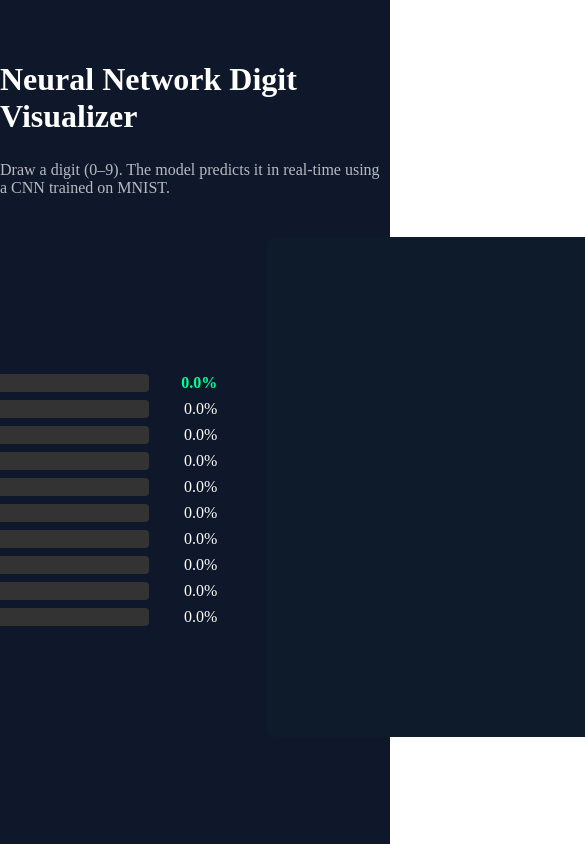
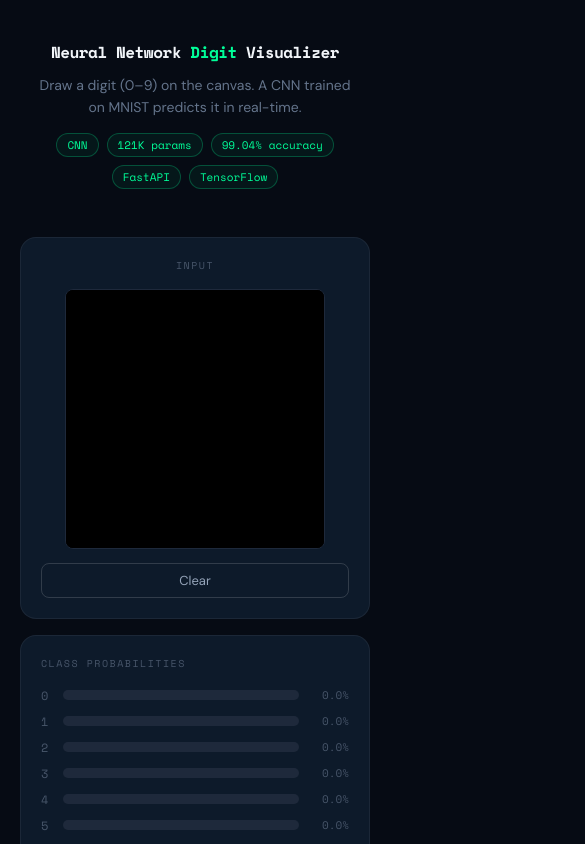
Before and after one commit to Aditya-Ingale/neural-network-digit-visualizer, a React app in the folder frontend/: page / in a window 390 px wide. Shown: the top 844 px of the page, 585 px wide, since content can reach past the window. Built offline with nearby package versions, Linux system fonts and the light colour scheme; the HTML template or start-up script is replaced by a standard one.

Commit message:
feat: responsive dashboard UI with real-time CNN visualization

```diff
--- /dev/null
+++ b/frontend/src/App.css
@@ -0,0 +1,294 @@
+@import url('https://fonts.googleapis.com/css2?family=Space+Mono:wght@400;700&family=DM+Sans:wght@300;400;500&display=swap');
+
+*, *::before, *::after {
+  box-sizing: border-box;
+  margin: 0;
+  padding: 0;
+}
+
+html, body, #root {
+  margin: 0;
+  padding: 0;
+  min-height: 100%;
+  background: #060b14;
+}
+
+.app {
+  background: #060b14;
+  min-height: 100vh;
+  color: #e2e8f0;
+  font-family: 'DM Sans', sans-serif;
+  display: flex;
+  flex-direction: column;
+  align-items: center;
+  padding: 40px 20px 60px;
+  overflow-x: hidden;
+  width: 100%;
+}
+
+.app-header {
+  text-align: center;
+  margin-bottom: 48px;
+  max-width: 700px;
+  width: 100%;
+  padding: 0 16px;
+}
+
+.app-title {
+  font-family: 'Space Mono', monospace;
+  font-size: clamp(16px, 4vw, 30px);
+  font-weight: 700;
+  letter-spacing: -0.5px;
+  color: #f1f5f9;
+  margin-bottom: 10px;
+  word-break: break-word;
+}
+
+.app-title span {
+  color: #00ff99;
+}
+
+.app-subtitle {
+  font-size: 14px;
+  color: #64748b;
+  line-height: 1.6;
+}
+
+.app-meta {
+  display: flex;
+  justify-content: center;
+  flex-wrap: wrap;
+  gap: 8px;
+  margin-top: 14px;
+}
+
+.meta-tag {
+  font-family: 'Space Mono', monospace;
+  font-size: 11px;
+  color: #00ff99;
+  border: 1px solid rgba(0, 255, 153, 0.25);
+  padding: 3px 10px;
+  border-radius: 20px;
+  background: rgba(0, 255, 153, 0.05);
+}
+
+/* ===== DASHBOARD GRID ===== */
+.dashboard {
+  display: grid;
+  width: 100%;
+  max-width: 1400px;
+  gap: 16px;
+  min-width: 0;
+  grid-template-columns: 1fr;
+  align-items: start;
+}
+
+@media (min-width: 768px) {
+  .dashboard {
+    grid-template-columns: repeat(2, 1fr);
+    gap: 16px;
+  }
+}
+
+@media (min-width: 1200px) {
+  .dashboard {
+    /* 280 + 290 + 400 + 200 = 1170 + 60 gaps = 1230px */
+    grid-template-columns: 280px 290px 400px 200px;
+    gap: 20px;
+    align-items: center;
+    justify-content: center;
+  }
+}
+
+/* ===== PANEL CARDS ===== */
+.panel {
+  background: #0d1a2a;
+  border: 1px solid rgba(255, 255, 255, 0.06);
+  border-radius: 16px;
+  padding: 20px;
+  display: flex;
+  flex-direction: column;
+  align-items: stretch;
+  min-width: 0;
+  width: 100%;
+}
+
+.panel-label {
+  font-family: 'Space Mono', monospace;
+  font-size: 10px;
+  letter-spacing: 1.5px;
+  text-transform: uppercase;
+  color: #475569;
+  margin-bottom: 16px;
+}
+
+/* ===== CANVAS PANEL ===== */
+.canvas-panel {
+  align-items: center;
+}
+
+.canvas-panel canvas {
+  border-radius: 8px;
+  display: block;
+  width: 100% !important;
+  max-width: 260px;
+  height: auto !important;
+}
+
+.clear-btn {
+  margin-top: 14px;
+  background: transparent;
+  border: 1px solid rgba(255, 255, 255, 0.15);
+  color: #94a3b8;
+  font-family: 'DM Sans', sans-serif;
+  font-size: 13px;
+  padding: 8px 24px;
+  border-radius: 8px;
+  cursor: pointer;
+  transition: all 0.2s;
+  width: 100%;
+}
+
+.clear-btn:hover {
+  border-color: rgba(0, 255, 153, 0.4);
+  color: #00ff99;
+  background: rgba(0, 255, 153, 0.04);
+}
+
+/* ===== PROBABILITY BARS ===== */
+.prob-row {
+  display: flex;
+  align-items: center;
+  margin-bottom: 9px;
+  width: 100%;
+  gap: 8px;
+}
+
+.prob-digit {
+  width: 14px;
+  flex-shrink: 0;
+  font-family: 'Space Mono', monospace;
+  font-size: 12px;
+  color: #475569;
+  font-weight: 400;
+}
+
+.prob-digit.active {
+  color: #00ff99;
+  font-weight: 700;
+}
+
+.prob-bar-track {
+  flex: 1;
+  min-width: 0;
+  height: 10px;
+  background: #1e293b;
+  border-radius: 5px;
+  overflow: hidden;
+}
+
+.prob-bar-fill {
+  height: 100%;
+  background: #2d4a3e;
+  border-radius: 5px;
+  transition: width 0.15s ease-out;
+}
+
+.prob-bar-fill.active {
+  background: #00ff99;
+  box-shadow: 0 0 8px rgba(0, 255, 153, 0.5);
+}
+
+.prob-pct {
+  width: 42px;
+  flex-shrink: 0;
+  text-align: right;
+  font-family: 'Space Mono', monospace;
+  font-size: 11px;
+  color: #475569;
+  font-weight: 400;
+}
+
+.prob-pct.active {
+  color: #00ff99;
+  font-weight: 700;
+}
+
+/* ===== NEURAL NETWORK PANEL ===== */
+.netviz-panel {
+  align-items: center;
+}
+
+.netviz-panel canvas {
+  width: 100% !important;
+  height: auto !important;
+  display: block;
+  border-radius: 8px;
+}
+
+/* ===== DECISION PANEL ===== */
+.decision-panel {
+  align-items: center;
+  text-align: center;
+}
+
+.decision-digit {
+  font-family: 'Space Mono', monospace;
+  font-size: 80px;
+  font-weight: 700;
+  color: #00ff99;
+  line-height: 1;
+  text-shadow: 0 0 30px rgba(0, 255, 153, 0.4);
+  margin: 12px 0 20px;
+  min-height: 80px;
+  display: flex;
+  align-items: center;
+  justify-content: center;
+}
+
+.confidence-label {
+  font-size: 10px;
+  color: #475569;
+  letter-spacing: 1.5px;
+  text-transform: uppercase;
+  font-family: 'Space Mono', monospace;
+  margin-bottom: 6px;
+}
+
+.confidence-value {
+  font-family: 'Space Mono', monospace;
+  font-size: 24px;
+  font-weight: 700;
+  color: #f1f5f9;
+}
+
+.confidence-bar-track {
+  width: 100%;
+  height: 4px;
+  background: #1e293b;
+  border-radius: 2px;
+  margin-top: 12px;
+  overflow: hidden;
+}
+
+.confidence-bar-fill {
+  height: 100%;
+  background: #00ff99;
+  border-radius: 2px;
+  transition: width 0.3s ease;
+}
+
+.low-confidence-warning {
+  margin-top: 16px;
+  font-size: 12px;
+  color: #f59e0b;
+  line-height: 1.5;
+  text-align: center;
+}
+
+.waiting-text {
+  font-size: 13px;
+  color: #2d4a3e;
+  font-family: 'Space Mono', monospace;
+  margin: 32px 0;
+}
--- a/frontend/src/App.jsx
+++ b/frontend/src/App.jsx
@@ -2,101 +2,83 @@ import { useState } from "react";
 import CanvasBoard from "./components/CanvasBoard";
 import ProbabilityBars from "./components/ProbabilityBars";
 import NeuralNetworkViz from "./components/NeuralNetworkViz";
+import "./App.css";
 
 function App() {
   const [prediction, setPrediction] = useState(null);
 
   return (
-    <div
-      style={{
-        background: "#0f172a",
-        minHeight: "100vh",
-        display: "flex",
-        flexDirection: "column",
-        alignItems: "center",
-        color: "white",
-        paddingTop: "40px"
-      }}
-    >
-      <h1 style={{ marginBottom: "10px" }}>
-        Neural Network Digit Visualizer
-      </h1>
+    <div className="app">
 
-      {/* Small Description */}
-      <p style={{ marginBottom: "40px", opacity: 0.7 }}>
-        Draw a digit (0–9). The model predicts it in real-time using a CNN trained on MNIST.
-      </p>
+      <header className="app-header">
+        <h1 className="app-title">
+          Neural Network <span>Digit</span> Visualizer
+        </h1>
+        <p className="app-subtitle">
+          Draw a digit (0–9) on the canvas. A CNN trained on MNIST predicts it in real-time.
+        </p>
+        <div className="app-meta">
+          <span className="meta-tag">CNN</span>
+          <span className="meta-tag">121K params</span>
+          <span className="meta-tag">99.04% accuracy</span>
+          <span className="meta-tag">FastAPI</span>
+          <span className="meta-tag">TensorFlow</span>
+        </div>
+      </header>
 
-      {/* ===== 4 COLUMN LAYOUT ===== */}
-      <div
-        style={{
-          display: "flex",
-          justifyContent: "center",
-          alignItems: "center",
-          gap: "70px",
-          width: "100%",
-          maxWidth: "1400px"
-        }}
-      >
-        {/* Column 1 - Canvas */}
-        <div style={{ width: "320px" }}>
+      <div className="dashboard">
+
+        {/* Column 1 — Canvas */}
+        <div className="panel canvas-panel">
+          <span className="panel-label">Input</span>
           <CanvasBoard setPrediction={setPrediction} />
         </div>
 
-        {/* Column 2 - Probabilities */}
-        <div style={{ width: "300px" }}>
+        {/* Column 2 — Probabilities */}
+        <div className="panel">
+          <span className="panel-label">Class Probabilities</span>
           <ProbabilityBars prediction={prediction} />
         </div>
 
-        {/* Column 3 - Neural Network */}
-        <div style={{ width: "400px" }}>
+        {/* Column 3 — Neural Network */}
+        <div className="panel netviz-panel">
+          <span className="panel-label">Network Activation</span>
           <NeuralNetworkViz prediction={prediction} />
         </div>
 
-        {/* Column 4 - Decision Panel */}
-        <div
-          style={{
-            width: "130px",
-            padding: "20px",
-            background: "#1e293b",
-            borderRadius: "12px",
-            textAlign: "center"
-          }}
-        >
-          <h3 style={{ marginBottom: "10px" }}>Model Decision</h3>
+        {/* Column 4 — Decision */}
+        <div className="panel decision-panel">
+          <span className="panel-label">Model Decision</span>
 
           {prediction ? (
             <>
-              <div style={{ fontSize: "35px", color: "#00ff99" }}>
+              <div className="decision-digit">
                 {prediction.predicted_digit}
               </div>
 
-              <div style={{ marginTop: "5px", fontSize: "15px" }}>
-                Confidence
+              <div className="confidence-label">Confidence</div>
+              <div className="confidence-value">
+                {(prediction.confidence * 100).toFixed(1)}%
               </div>
 
-              <div style={{ fontSize: "20px", marginTop: "5px" }}>
-                {(prediction.confidence * 100).toFixed(2)}%
+              <div className="confidence-bar-track">
+                <div
+                  className="confidence-bar-fill"
+                  style={{ width: `${prediction.confidence * 100}%` }}
+                />
               </div>
 
               {prediction.confidence < 0.6 && (
-                <div
-                  style={{
-                    marginTop: "15px",
-                    color: "#ffcc00",
-                    fontSize: "14px"
-                  }}
-                >
-                  Low confidence — try a clearer digit.
+                <div className="low-confidence-warning">
+                  Low confidence — try drawing a single clear digit.
                 </div>
               )}
             </>
           ) : (
-            <div style={{ opacity: 0.5 }}>
-              Waiting for input...
-            </div>
+            <div className="waiting-text">—</div>
           )}
         </div>
+
       </div>
     </div>
   );
--- a/frontend/src/components/CanvasBoard.jsx
+++ b/frontend/src/components/CanvasBoard.jsx
@@ -1,10 +1,9 @@
-import { useRef, useState, useEffect}  from "react";
+import { useRef, useEffect } from "react";
 import { predictDigit } from "../services/api";
 
-export default function CanvasBoard({setPrediction}){
+export default function CanvasBoard({ setPrediction }) {
   const canvasRef = useRef(null);
   const isDrawingRef = useRef(false);
-    // const debounceRef = useRef(null);
   const requestIdRef = useRef(0);
   const lastPredictionTimeRef = useRef(0);
 
@@ -12,64 +11,44 @@ export default function CanvasBoard({setPrediction}){
     const canvas = canvasRef.current;
     const ctx = canvas.getContext("2d", { willReadFrequently: true });
 
-        // Black background
     ctx.fillStyle = "black";
     ctx.fillRect(0, 0, canvas.width, canvas.height);
-
     ctx.lineWidth = 20;
     ctx.lineCap = "round";
     ctx.strokeStyle = "white";
   }, []);
 
-        const getImageDataArray = () => {
-        const canvas = canvasRef.current;
-        const ctx = canvas.getContext("2d");
-
-        const imageData = ctx.getImageData(
-            0,
-            0,
-            canvas.width,
-            canvas.height
-        );
-
-        return imageData.data; // RGBA flat array
+  // Returns scaled x,y coords that match internal canvas resolution
+  const getCoords = (e, canvas) => {
+    const rect = canvas.getBoundingClientRect();
+    const scaleX = canvas.width / rect.width;
+    const scaleY = canvas.height / rect.height;
+    return {
+      x: (e.clientX - rect.left) * scaleX,
+      y: (e.clientY - rect.top) * scaleY,
+    };
   };
 
   const convertTo28x28 = () => {
     const canvas = canvasRef.current;
-        const ctx = canvas.getContext("2d");
-
-        const imageData = ctx.getImageData(
-            0,
-            0,
-            canvas.width,
-            canvas.height
-        );
-
+    const ctx = canvas.getContext("2d", { willReadFrequently: true });
+    const imageData = ctx.getImageData(0, 0, canvas.width, canvas.height);
     const data = imageData.data;
     const downscaled = [];
     const scale = 10; // 280 / 28
 
-        for(let y = 0; y < 28; y++){
-            for(let x = 0; x < 28; x++){
-
+    for (let y = 0; y < 28; y++) {
+      for (let x = 0; x < 28; x++) {
         let sum = 0;
-
-                for(let dy = 0; dy < scale; dy++){
-                    for(let dx = 0; dx < scale; dx++){
-
+        for (let dy = 0; dy < scale; dy++) {
+          for (let dx = 0; dx < scale; dx++) {
             const pixelX = x * scale + dx;
             const pixelY = y * scale + dy;
-
             const pixelIndex = (pixelY * canvas.width + pixelX) * 4;
-
-                        const red = data[pixelIndex]; // white stroke uses R=255
-                        sum += red;
+            sum += data[pixelIndex];
           }
         }
-
-                const avg = sum / (scale * scale);
-                downscaled.push(avg);
+        downscaled.push(sum / (scale * scale));
       }
     }
     return downscaled;
@@ -80,27 +59,22 @@ export default function CanvasBoard({setPrediction}){
 
     const canvas = canvasRef.current;
     const ctx = canvas.getContext("2d");
-    const rect = canvas.getBoundingClientRect();
+    const { x, y } = getCoords(e, canvas);
 
     ctx.beginPath();
-    ctx.moveTo(
-        e.clientX - rect.left,
-        e.clientY - rect.top
-    );
+    ctx.moveTo(x, y);
   };
 
-    const stopDrawing = async (e) => {
+  const stopDrawing = async () => {
     isDrawingRef.current = false;
 
     const pixels = convertTo28x28();
-
     const normalized = pixels.map(v => v / 255.0);
 
-        try{
+    try {
       const result = await predictDigit(normalized);
       setPrediction(result);
-        }
-        catch(error){
+    } catch (error) {
       console.error(error);
     }
   };
@@ -110,32 +84,22 @@ export default function CanvasBoard({setPrediction}){
 
     const canvas = canvasRef.current;
     const ctx = canvas.getContext("2d");
-    const rect = canvas.getBoundingClientRect();
+    const { x, y } = getCoords(e, canvas);
 
-    ctx.lineTo(
-        e.clientX - rect.left,
-        e.clientY - rect.top
-    );
+    ctx.lineTo(x, y);
     ctx.stroke();
 
     const now = Date.now();
-
-    // Throttle: allow prediction every 120ms
-    if (now - lastPredictionTimeRef.current < 120) {
-        return;
-    }
-
+    if (now - lastPredictionTimeRef.current < 120) return;
     lastPredictionTimeRef.current = now;
 
     const currentRequestId = ++requestIdRef.current;
-
     const pixels = convertTo28x28();
     const normalized = pixels.map(v => v / 255.0);
 
     try {
       const result = await predictDigit(normalized);
-
-        if(currentRequestId === requestIdRef.current) {
+      if (currentRequestId === requestIdRef.current) {
         setPrediction(result);
       }
     } catch (err) {
@@ -149,28 +113,33 @@ export default function CanvasBoard({setPrediction}){
     ctx.fillStyle = "black";
     ctx.fillRect(0, 0, canvas.width, canvas.height);
     ctx.beginPath();
-
     setPrediction(null);
   };
 
   return (
-        <div style = {{ textAlign: "center "}}>
+    <div style={{ textAlign: "center", width: "100%" }}>
       <canvas
         ref={canvasRef}
         width={280}
         height={280}
         style={{
           background: "black",
-                  border: "1px solid #333",
-                  borderRadius: "6px"
+          border: "1px solid #1e293b",
+          borderRadius: "8px",
+          cursor: "crosshair",
+          display: "block",
+          width: "100%",
+          maxWidth: "260px",
+          height: "auto",
+          margin: "0 auto",
+          touchAction: "none",
         }}
         onMouseDown={startDrawing}
         onMouseUp={stopDrawing}
         onMouseMove={draw}
         onMouseLeave={stopDrawing}
       />
-            <br />
-            <button onClick={clearCanvas} style={{ marginTop: "10px"}}>
+      <button onClick={clearCanvas} className="clear-btn">
         Clear
       </button>
     </div>
--- a/frontend/src/components/NeuralNetworkViz.jsx
+++ b/frontend/src/components/NeuralNetworkViz.jsx
@@ -7,24 +7,25 @@ export default function NeuralNetworkViz({ prediction }) {
     const canvas = canvasRef.current;
     const ctx = canvas.getContext("2d");
 
-    // Clear background
-    ctx.fillStyle = "#0d1b2a";
+    ctx.fillStyle = "#0d1a2a";
     ctx.fillRect(0, 0, canvas.width, canvas.height);
 
     if (!prediction) return;
 
-    const probabilities = prediction.probabilities;  // ✅ DEFINE IT HERE
-
-    drawNetwork(ctx, probabilities);
+    drawNetwork(ctx, prediction.probabilities);
   }, [prediction]);
 
   const drawNetwork = (ctx, probabilities) => {
-        const width = ctx.canvas.width;
-        const height = ctx.canvas.height;
+    const width = 400;
+    const height = 520;
 
-        const inputX = 100;
-        const hiddenX = width / 2;
-        const outputX = width - 100;
+    // Clear with background
+    ctx.fillStyle = "#0d1a2a";
+    ctx.fillRect(0, 0, width, height);
+
+    const inputX = 70;
+    const hiddenX = 200;
+    const outputX = 330;
 
     const inputCount = 8;
     const hiddenCount = 12;
@@ -34,58 +35,56 @@ export default function NeuralNetworkViz({ prediction }) {
     const hiddenSpacing = height / (hiddenCount + 1);
     const outputSpacing = height / (outputCount + 1);
 
-        // Store node positions
-        const inputNodes = [];
-        const hiddenNodes = [];
-        const outputNodes = [];
+    // Build node positions
+    const inputNodes = Array.from({ length: inputCount }, (_, i) => ({
+      x: inputX,
+      y: inputSpacing * (i + 1)
+    }));
 
-        for (let i = 0; i < inputCount; i++) {
-            inputNodes.push({ x: inputX, y: inputSpacing * (i + 1) });
-        }
+    const hiddenNodes = Array.from({ length: hiddenCount }, (_, i) => ({
+      x: hiddenX,
+      y: hiddenSpacing * (i + 1)
+    }));
 
-        for (let i = 0; i < hiddenCount; i++) {
-            hiddenNodes.push({ x: hiddenX, y: hiddenSpacing * (i + 1) });
-        }
-
-        for (let i = 0; i < outputCount; i++) {
-            outputNodes.push({ x: outputX, y: outputSpacing * (i + 1) });
-        }
-
-        // ===== Draw connections =====
+    const outputNodes = Array.from({ length: outputCount }, (_, i) => ({
+      x: outputX,
+      y: outputSpacing * (i + 1)
+    }));
 
     const predictedIndex = probabilities.indexOf(Math.max(...probabilities));
 
-        ctx.lineWidth = 1;
-
-        hiddenNodes.forEach((hNode, hIndex) => {
-            outputNodes.forEach((oNode, oIndex) => {
-            ctx.beginPath();
-            ctx.moveTo(hNode.x, hNode.y);
-            ctx.lineTo(oNode.x, oNode.y);
-
-            if (oIndex === predictedIndex) {
-                ctx.strokeStyle = "rgba(0, 255, 150, 0.6)";
-            } else {
-                ctx.strokeStyle = "rgba(255, 255, 255, 0.05)";
-            }
-
-            ctx.stroke();
-            });
-        });
-
+    // Draw input → hidden connections (faint)
+    ctx.lineWidth = 0.5;
     inputNodes.forEach((iNode) => {
       hiddenNodes.forEach((hNode) => {
         ctx.beginPath();
         ctx.moveTo(iNode.x, iNode.y);
         ctx.lineTo(hNode.x, hNode.y);
-            ctx.strokeStyle = "rgba(255, 255, 255, 0.05)";
+        ctx.strokeStyle = "rgba(255, 255, 255, 0.04)";
         ctx.stroke();
       });
     });
 
-        // ===== Draw nodes =====
+    // Draw hidden → output connections
+    ctx.lineWidth = 0.8;
+    hiddenNodes.forEach((hNode) => {
+      outputNodes.forEach((oNode, oIndex) => {
+        ctx.beginPath();
+        ctx.moveTo(hNode.x, hNode.y);
+        ctx.lineTo(oNode.x, oNode.y);
+        if (oIndex === predictedIndex) {
+          ctx.strokeStyle = "rgba(0, 255, 153, 0.5)";
+          ctx.lineWidth = 1.2;
+        } else {
+          ctx.strokeStyle = "rgba(255, 255, 255, 0.04)";
+          ctx.lineWidth = 0.5;
+        }
+        ctx.stroke();
+      });
+    });
 
-        const drawNode = (x, y, intensity = 0.1) => {
+    // Draw a node helper
+    const drawNode = (x, y, intensity) => {
       ctx.beginPath();
       ctx.arc(x, y, 10, 0, Math.PI * 2);
 
@@ -99,20 +98,23 @@ export default function NeuralNetworkViz({ prediction }) {
       ctx.shadowBlur = 0;
     };
 
-        inputNodes.forEach(node => drawNode(node.x, node.y, 0.1));
-        hiddenNodes.forEach(node => drawNode(node.x, node.y, 0.2));
-
-        outputNodes.forEach((node, i) => {
-            drawNode(node.x, node.y, probabilities[i]);
-        });
+    // Draw all nodes
+    inputNodes.forEach(n => drawNode(n.x, n.y, 0.15));
+    hiddenNodes.forEach(n => drawNode(n.x, n.y, 0.2));
+    outputNodes.forEach((n, i) => drawNode(n.x, n.y, probabilities[i]));
   };
 
   return (
     <canvas
       ref={canvasRef}
-      width={500}
-      height={500}
-      style={{ background: "#0d1b2a", borderRadius: "8px" }}
+      width={400}
+      height={520}
+      style={{
+        width: "100%",
+        height: "auto",
+        display: "block",
+        borderRadius: "8px"
+      }}
     />
   );
 }
--- a/frontend/src/components/ProbabilityBars.jsx
+++ b/frontend/src/components/ProbabilityBars.jsx
@@ -1,72 +1,26 @@
 export default function ProbabilityBars({ prediction }) {
-
   const probabilities = prediction?.probabilities || Array(10).fill(0);
-
   const maxProb = Math.max(...probabilities);
   const predictedIndex = probabilities.indexOf(maxProb);
 
   return (
-    <div style={{ marginTop: "30px", width: "320px" }}>
+    <div style={{ width: "100%" }}>
       {probabilities.map((prob, i) => {
-
-        const isActive = i === predictedIndex;
-
+        const isActive = i === predictedIndex && maxProb > 0;
         return (
-          <div
-            key={i}
-            style={{
-              display: "flex",
-              alignItems: "center",
-              marginBottom: "8px"
-            }}
-          >
-            {/* Digit Label */}
-            <div
-              style={{
-                width: "20px",
-                fontWeight: isActive ? "bold" : "normal",
-                color: isActive ? "#00ff99" : "white"
-              }}
-            >
+          <div key={i} className="prob-row">
+            <div className={`prob-digit ${isActive ? "active" : ""}`}>
               {i}
             </div>
 
-            {/* Bar Background */}
-            <div
-              style={{
-                flex: 1,
-                background: "#333",
-                height: "18px",
-                marginLeft: "10px",
-                position: "relative",
-                borderRadius: "4px",
-                overflow: "hidden"
-              }}
-            >
-              {/* Bar Fill */}
+            <div className="prob-bar-track">
               <div
-                style={{
-                  width: `${prob * 100}%`,
-                  height: "100%",
-                  background: isActive ? "#00ff99" : "#555",
-                  transition: "width 0.15s ease-out",
-                  boxShadow: isActive
-                    ? "0 0 8px #00ff99"
-                    : "none"
-                }}
+                className={`prob-bar-fill ${isActive ? "active" : ""}`}
+                style={{ width: `${prob * 100}%` }}
               />
             </div>
 
-            {/* Percentage Text */}
-            <div
-              style={{
-                width: "60px",
-                textAlign: "right",
-                marginLeft: "8px",
-                fontWeight: isActive ? "bold" : "normal",
-                color: isActive ? "#00ff99" : "white"
-              }}
-            >
+            <div className={`prob-pct ${isActive ? "active" : ""}`}>
               {(prob * 100).toFixed(1)}%
             </div>
           </div>
--- a/frontend/src/main.jsx
+++ b/frontend/src/main.jsx
@@ -1,7 +1,7 @@
 import React from 'react'
 import ReactDOM from 'react-dom/client'
 import App from './App'
-import "./reset.css"
+import "./App.css"
 
 ReactDOM.createRoot(document.getElementById('root')).render(
   <React.StrictMode>
```
Lines whose indentation alone changed are shown as unchanged.
